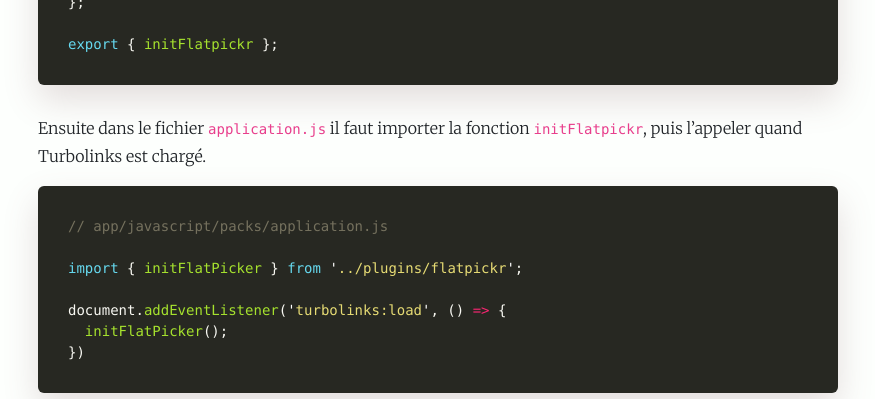
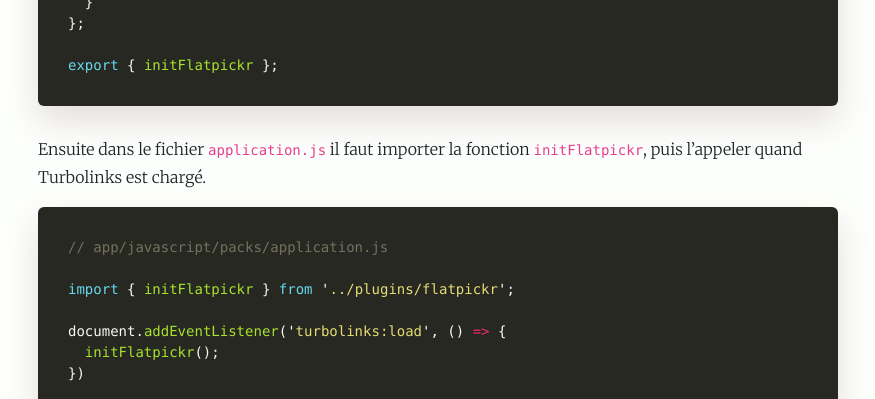
Before and after one commit to alexandrebk/alexandrebk.github.io, a Jekyll site: the page built from _posts/2019-07-24-flatpicker-in-rails.md, in a window 1280 px wide and 900 px high, scrolled down 3160 px, cut to the strip 0-399 px from the top of the window. Shown: the whole strip, without its empty margins (202-1077 px from the left). Built offline with Jekyll 4.4.1, drawn with Linux system fonts in a browser that asks for light colours; nearby versions of some CDN libraries.

Commit message:
Fixes typo on Flatpickr

````diff
--- a/_posts/2019-07-24-flatpicker-in-rails.md
+++ b/_posts/2019-07-24-flatpicker-in-rails.md
@@ -80,6 +80,7 @@ Une fois créé, on place le tableau de hash dans la vue sous forme de data-set
 
 <div id="booking-form-div"
      data-bookings="<%= @bookings_dates.to_json %>">
+</div>
 ```
 
 ### 4. Récupèrer les données pour les injecter dans le calendrier
@@ -122,10 +123,10 @@ Ensuite dans le fichier `application.js` il faut importer la fonction `initFlatp
 ```js
 // app/javascript/packs/application.js
 
-import { initFlatPicker } from '../plugins/flatpickr';
+import { initFlatpickr } from '../plugins/flatpickr';
 
 document.addEventListener('turbolinks:load', () => {
-  initFlatPicker();
+  initFlatpickr();
 })
 ```
 
````
